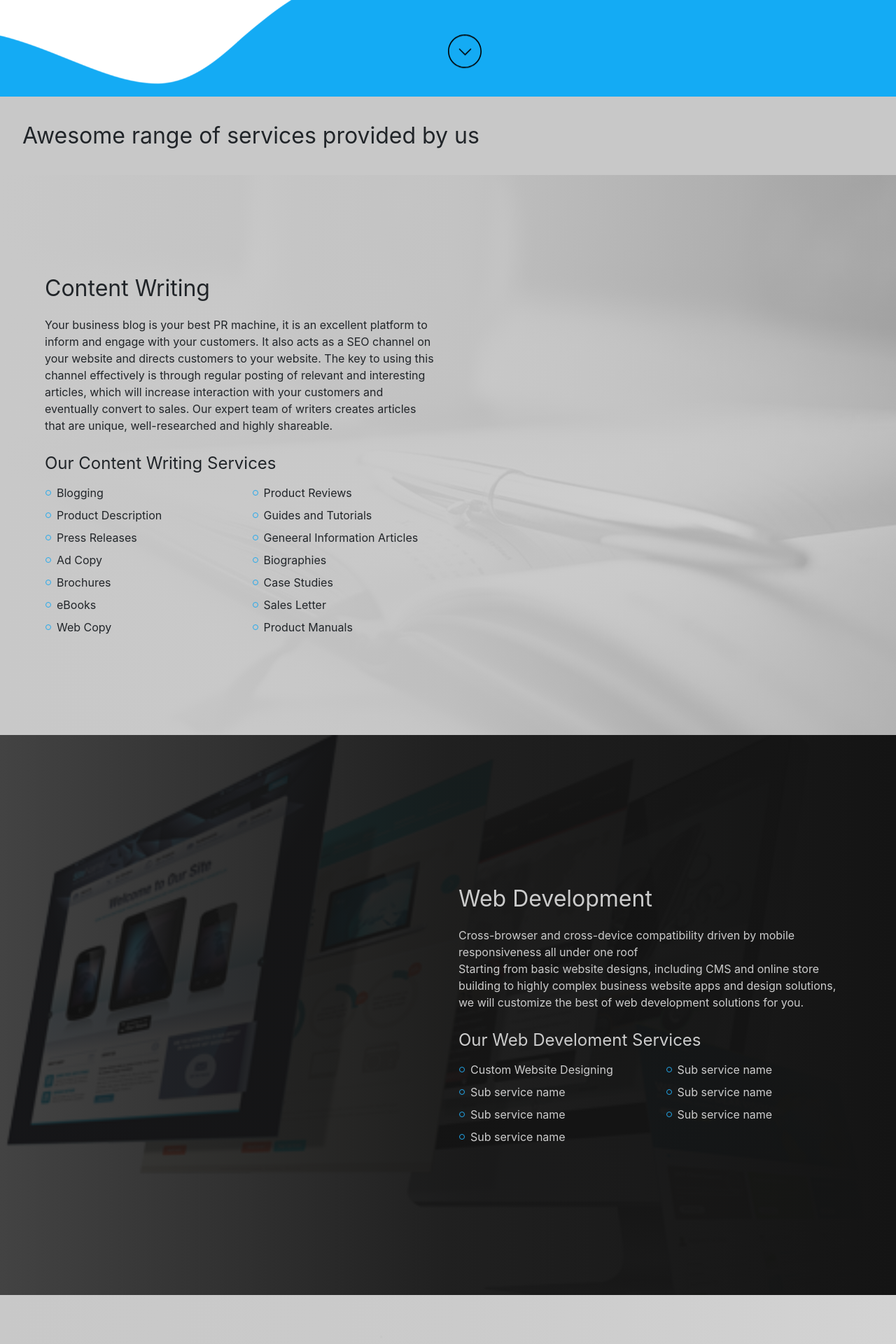
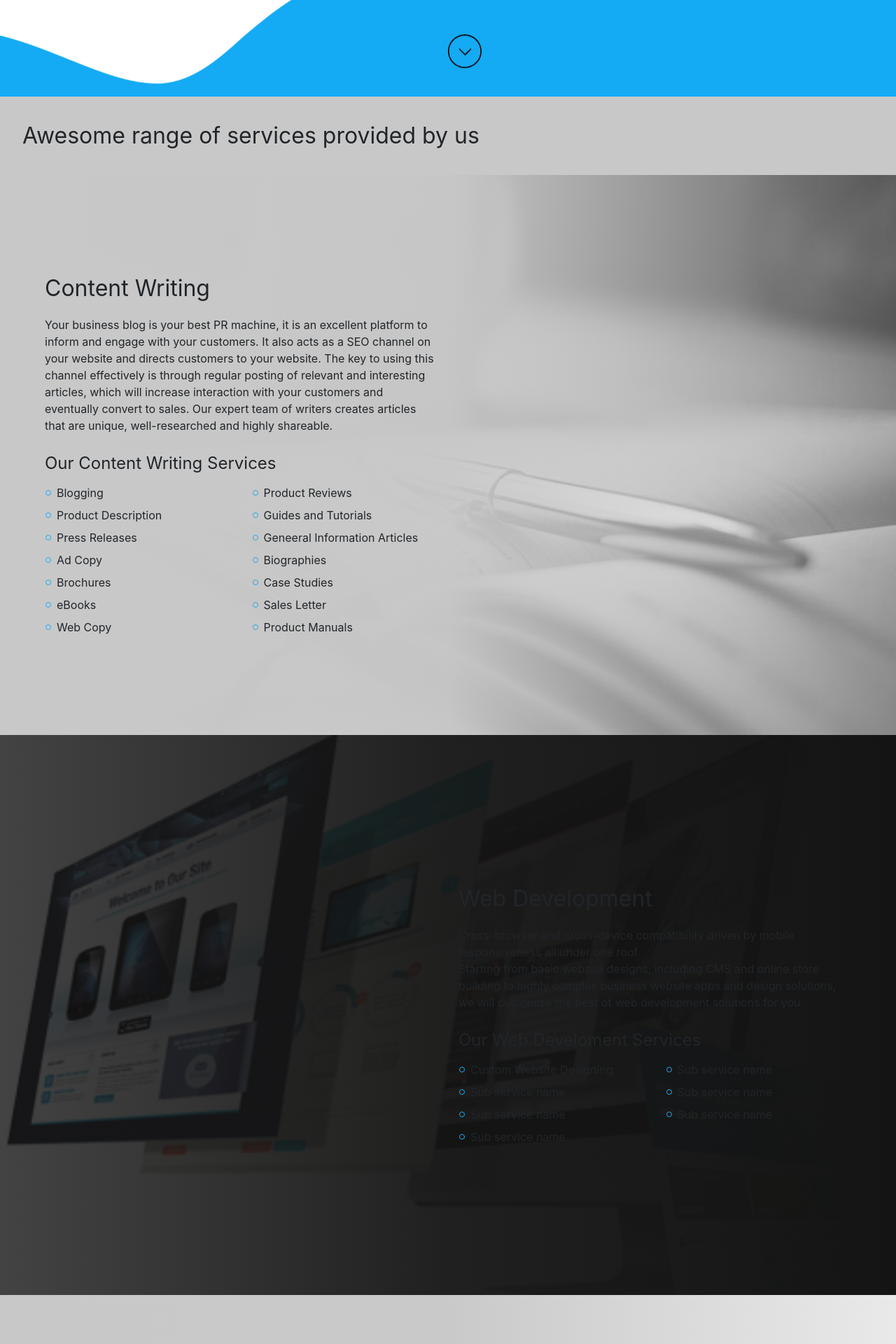
Before and after one commit to singhey/s, a PHP site: page /monk/services.html in a window 1280 px wide. Shown: the part 662-2582 px from the top of the page at 70% size. Run offline with PHP 8.4, Linux system fonts and the light colour scheme.

Commit message:
Add files via upload

```diff
--- a/monk/assets/css/services-page.css
+++ b/monk/assets/css/services-page.css
@@ -5,7 +5,7 @@
     height: 100%;
     width: 100%;
     z-index: 1;
-    background-image: -webkit-linear-gradient(left, #c8c8c8, rgba(200, 200, 200, 0.95), rgba(200, 200, 200, 0.8)); }
+    background-image: -webkit-linear-gradient(left, #c8c8c8, rgba(200, 200, 200, 0.98), rgba(200, 200, 200, 0.4)); }
   .se-service h1, .se-service h2 {
     font-weight: 400; }
   .se-service p {
@@ -13,13 +13,18 @@
   .se-service .text-card {
     position: relative;
     z-index: 2; }
-  .se-service:nth-child(2n) {
-    color: #ccc; }
-    .se-service:nth-child(2n) .text-card {
-      padding-right: 64px; }
+  .se-service:nth-child(2n) .text-card {
+    padding-right: 64px;
+    padding-top: 64px;
+    padding-bottom: 64px; }
   .se-service:nth-child(2n+1) .text-card {
+    padding-top: 64px;
+    padding-bottom: 64px;
     padding-left: 64px; }
 
+.se-service .service-image img {
+  width: 80%;
+  margin: auto; }
 .se-sub-service-name {
   padding: 4px 0px 4px 32px;
   position: relative;
```
